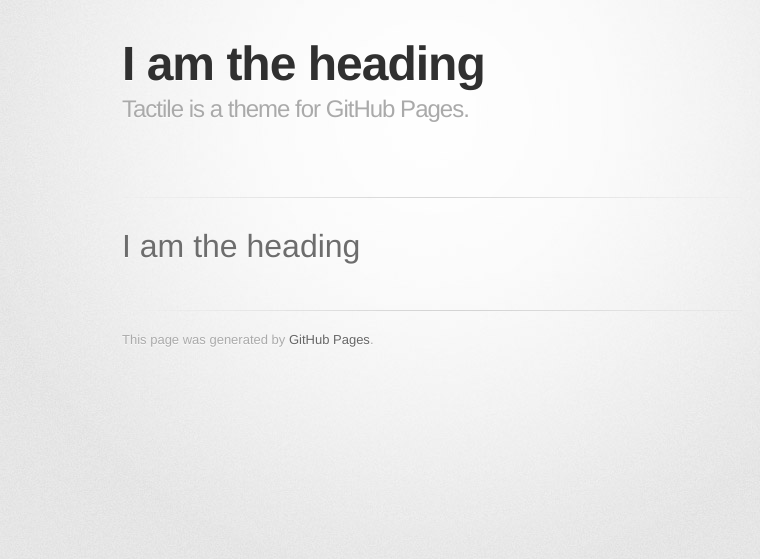
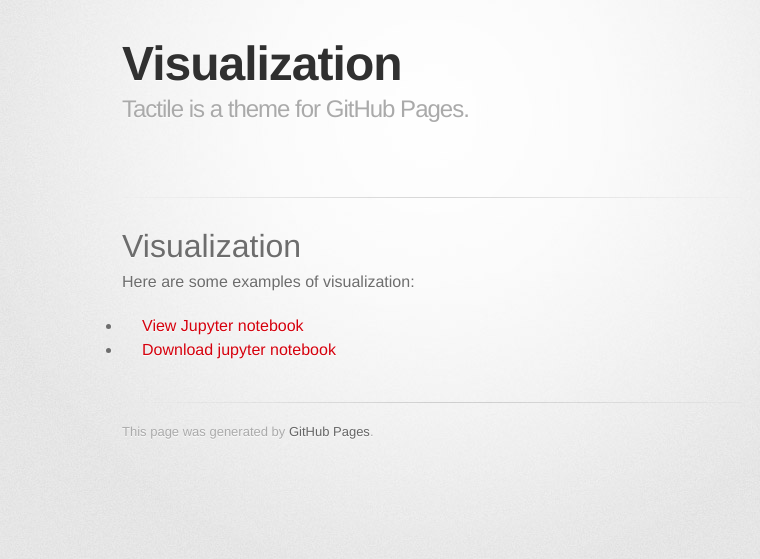
Before and after one commit to kate-luo/kate-luo.github.io, a Jekyll site: the page built from code/index.md, in a window 1280 px wide. Shown: the top 559 px of the page, without its empty margins (208-968 px from the left). Built offline with Jekyll 4.4.1, drawn with Linux system fonts in a browser that asks for light colours; some web fonts are replaced; our own code applies the rules of GitHub Pages for plain Markdown files.

Commit message:
Update index.md

```diff
--- a/code/index.md
+++ b/code/index.md
@@ -1 +1,4 @@
-# I am the heading
+# Visualization
+Here are some examples of visualization:
+- [View Jupyter notebook](MatplotlibGraphExamples.html)
+- [Download jupyter notebook](MatplotlibGraphExamples.ipynb)
```
